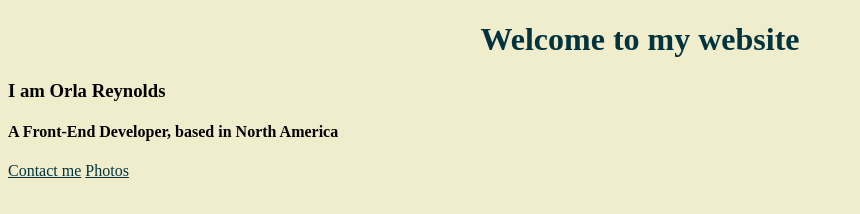
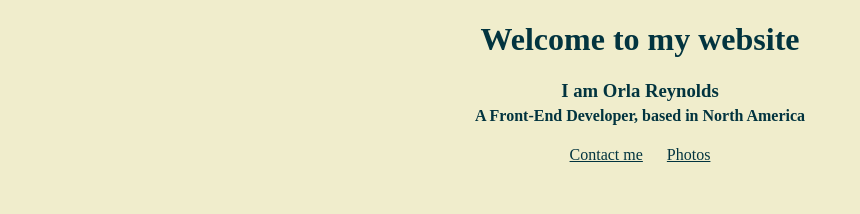
Before and after one commit to orla-rey/Croissant, a plain HTML site: page index.html in a window 1280 px wide. Shown: the whole page, without its empty margins (0-860 px from the left). Drawn offline with Linux system fonts and the light colour scheme.

Commit message:
added css

```diff
--- a/css/styles.css
+++ b/css/styles.css
@@ -1,12 +1,28 @@
     body {
         background-color: #F0EDCC;
+        text-align: center;
     }
 
-    h1 {
+    h1, h3, h4 {
         color: #02343F;
-        text-align: center;
+    }
+
+    h3 {
+        margin-bottom: 5px;
+    }
+
+    h4 {
+        margin-top: 5px;
     }
 
     a {
         color: #02343F;
+        padding: 20px 10px;
+
     }
+
+    img {
+        max-width: 350px;
+        display: block;
+        margin: 0 auto 30px auto;
+    }
```
